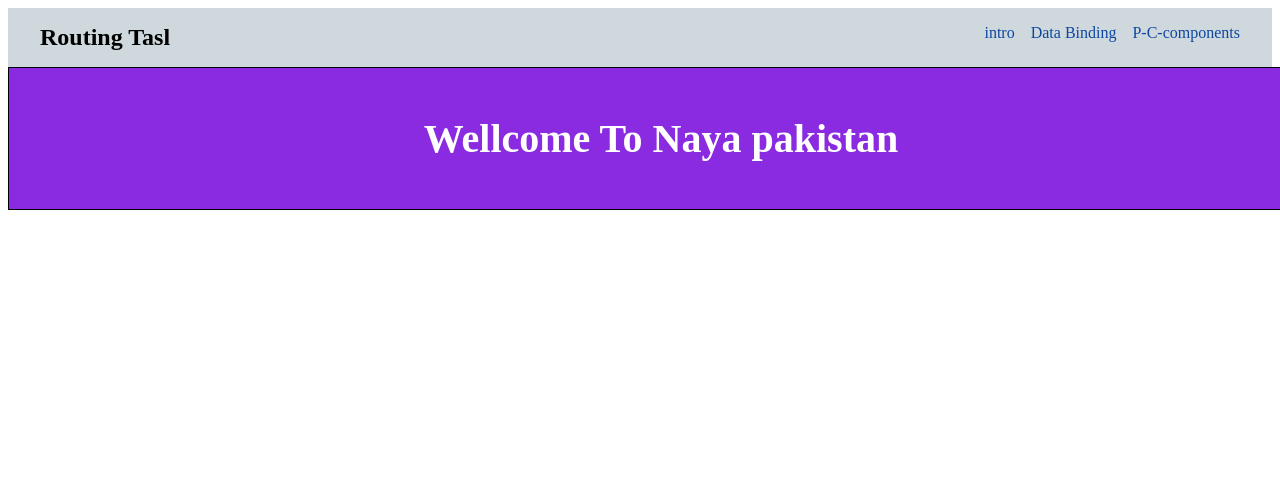
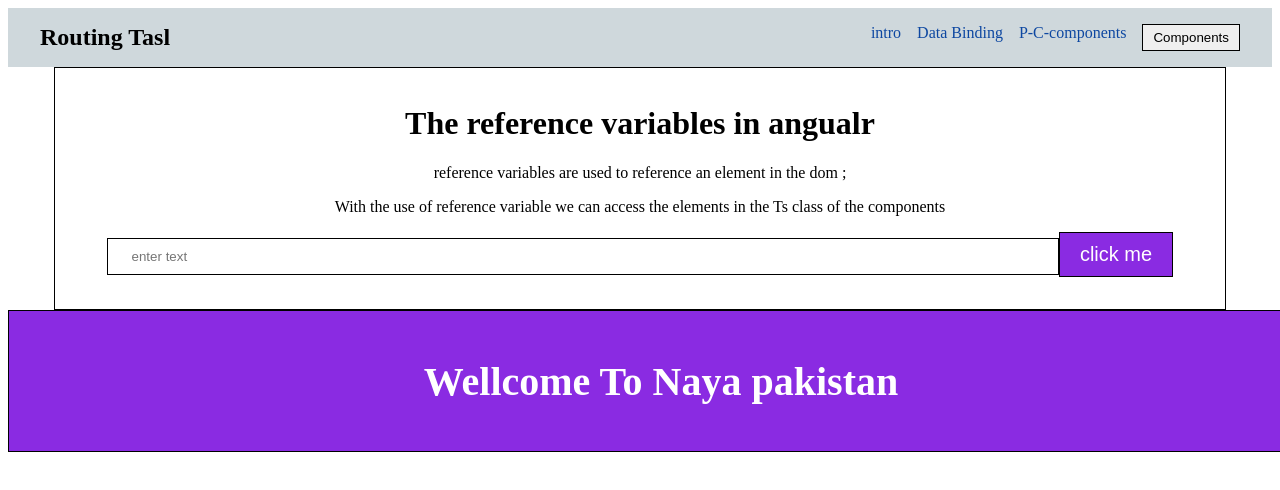
Before and after one commit to engineeralihassan/angular-revision, an Angular app: page /reference-v in a window 1280 px wide. Before the commit this address led to /. Shown: the top 490 px of the page. Built offline with nearby package versions, Linux system fonts and the light colour scheme.

Commit message:
Reference Variable is complete

```diff
--- a/src/app/app-routing.module.ts
+++ b/src/app/app-routing.module.ts
@@ -5,13 +5,17 @@ import { Databinding02Component } from './databinding02/databinding02.component'
 import { DirectivesComponent } from './Directives/directives/directives.component';
 import { MainComponent } from './components/main/main.component';
 import { TheoryComponent } from './components/theory/theory.component';
+import { ReferenceVComponent } from './components/reference-v/reference-v.component';
 
 const routes: Routes = [
   { path: '', component: Component01Component },
   { path: 'component2', component: Databinding02Component },
   { path: 'component3', component: DirectivesComponent },
   { path: 'courses', component: MainComponent },
-  { path: 'theory', component: TheoryComponent }
+  { path: 'theory', component: TheoryComponent },
+  {
+    path: 'reference-v', component: ReferenceVComponent
+  }
 ];
 
 @NgModule({
--- a/src/app/app.module.ts
+++ b/src/app/app.module.ts
@@ -14,6 +14,7 @@ import { FilterComponent } from './components/filter/filter.component';
 import { CoursesComponent } from './components/courses/courses.component';
 import { MainComponent } from './components/main/main.component';
 import { TheoryComponent } from './components/theory/theory.component';
+import { ReferenceVComponent } from './components/reference-v/reference-v.component';
 @NgModule({
   declarations: [
     AppComponent,
@@ -26,7 +27,8 @@ import { TheoryComponent } from './components/theory/theory.component';
     FilterComponent,
     CoursesComponent,
     MainComponent,
-    TheoryComponent
+    TheoryComponent,
+    ReferenceVComponent
   ],
   imports: [
     BrowserModule,
--- a/src/app/components/main/main.component.html
+++ b/src/app/components/main/main.component.html
@@ -1,4 +1,6 @@
 <div class="container">
+      <!-- <app-reference-v #refrence></app-reference-v>
+      <p>{{refrence.hello}}</p> -->
       <p>{{textedvalue}}</p>
       <app-search (onchangeQuery)="searchcourse($event)"></app-search>
       <app-filter  (gettextvalue)="getTextValue($event)"   (getSelectedradionchange)="getdataFromCustomeEvent($event)" [total]="getall()"  [Free]="getfre()"  [Premium]="getpre()"></app-filter>
--- /dev/null
+++ b/src/app/components/reference-v/reference-v.component.css
@@ -0,0 +1,5 @@
+input{
+      padding: 10px 20px ;
+      border: 1px solid black;
+      width: 80%;
+}
--- /dev/null
+++ b/src/app/components/reference-v/reference-v.component.html
@@ -0,0 +1,8 @@
+<div class="container">
+      <h1 class="directiveName">The reference variables in angualr</h1>
+      <p>reference variables are used to reference an element in the dom ;</p>
+      <p>With the use of reference variable we can access the elements in the Ts class of the components </p>
+       <input type="text" placeholder=" enter text" #search   (keyup)="null">
+       <button class="btn" (click)="clickH(search)">click me</button>
+       <p>{{search.value}}</p>
+</div>
--- /dev/null
+++ b/src/app/components/reference-v/reference-v.component.ts
@@ -0,0 +1,13 @@
+import { Component } from '@angular/core';
+
+@Component({
+  selector: 'app-reference-v',
+  templateUrl: './reference-v.component.html',
+  styleUrls: ['./reference-v.component.css']
+})
+export class ReferenceVComponent {
+  hello: string = "This property is show from the class by reference variables"
+  clickH(element: HTMLInputElement) {
+    alert(element.value);
+  }
+}
--- a/src/app/navbar/navbar.component.css
+++ b/src/app/navbar/navbar.component.css
@@ -26,3 +26,31 @@ nav a {
   text-decoration: none;
   color: #0d47a1
 }
+.dropdown {
+  position: relative;
+  display: inline-block;
+}
+
+.dropdown-content {
+  display: none;
+  position: absolute;
+  background-color: #f9f9f9;
+  min-width: 160px;
+  box-shadow: 0px 8px 16px 0px rgba(0,0,0,0.2);
+  padding: 12px 16px;
+  z-index: 1;
+}
+.dropdown-content a{
+  padding: 4px 8px;
+  border-top: 1px solid black;
+
+}
+
+.dropdown:hover .dropdown-content {
+  display: flex;
+  flex-direction: column;
+}
+.dropbtn{
+padding: 5px 10px;
+border: 1px solid black;
+}
--- a/src/app/navbar/navbar.component.html
+++ b/src/app/navbar/navbar.component.html
@@ -4,5 +4,13 @@
     <li><a routerLink="">intro</a></li>
     <li><a routerLink="/component2">Data Binding</a></li>
     <li><a routerLink="/courses">P-C-components</a></li>
+    <li><div class="dropdown">
+  <button class="dropbtn">Components</button>
+  <div class="dropdown-content">
+    <a routerLink="/reference-v">Reference variables</a>
+    <a href="#">Link 2</a>
+    <a href="#">Link 3</a>
+  </div>
+</div></li>
   </ul>
 </nav>
```
Also changed, not shown: src/styles.css (line endings or trailing spaces), 1 other file (tests, documents, lock files or other folders).
